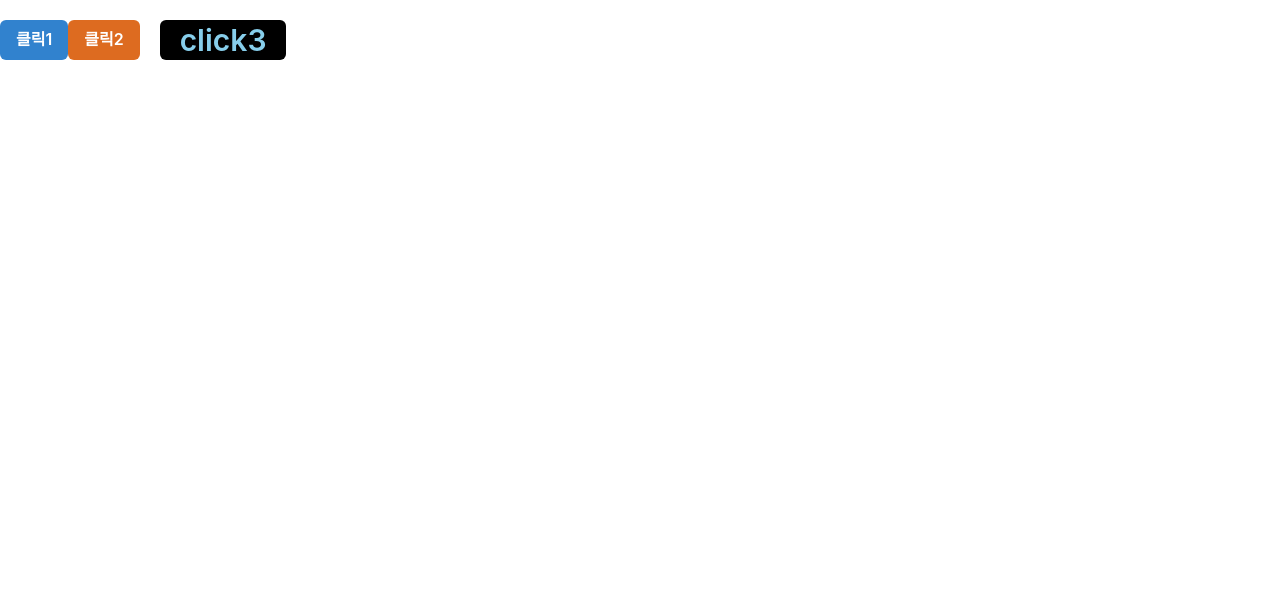
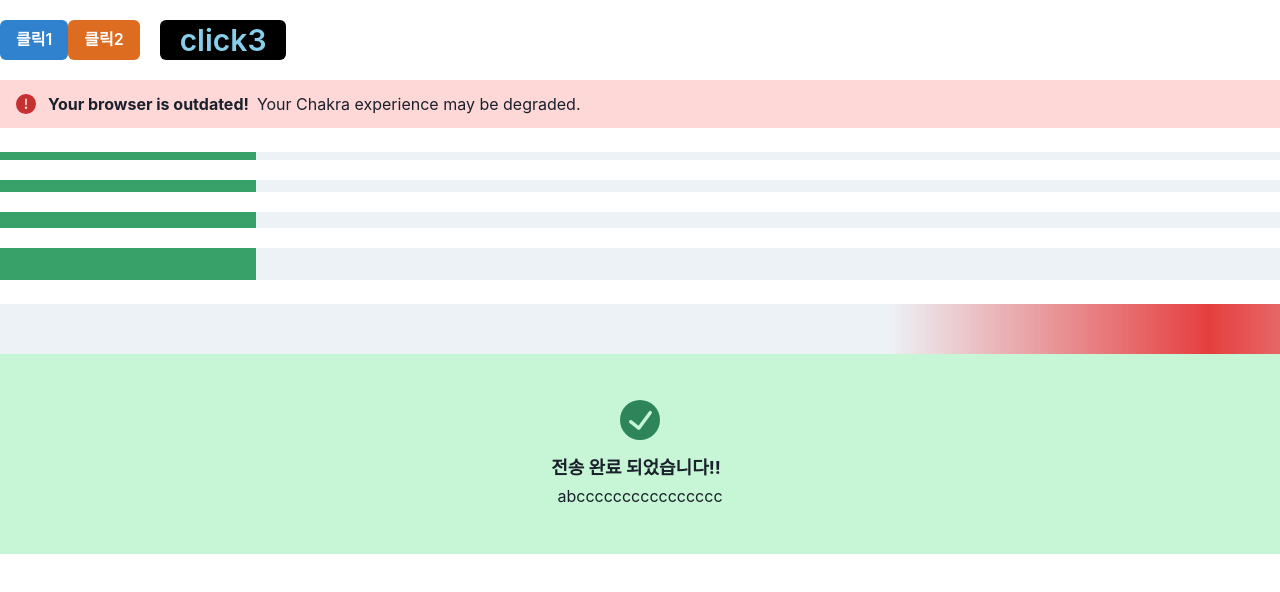
Before and after one commit to hagop5989/react20240509, a React (Vite) app: page / in a window 1280 px wide. Shown: the top 592 px of the page. Built offline with nearby package versions, Linux system fonts and the light colour scheme.

Commit message:
20240510 react chakra ui 맛보기 (학원)

```diff
--- a/src/App.jsx
+++ b/src/App.jsx
@@ -1,5 +1,14 @@
 import React from "react";
-import { Button, ChakraProvider } from "@chakra-ui/react";
+import {
+  Alert,
+  AlertDescription,
+  AlertIcon,
+  AlertTitle,
+  Button,
+  ChakraProvider,
+  Progress,
+  Stack,
+} from "@chakra-ui/react";
 
 function App(props) {
   return (
@@ -21,6 +30,48 @@ function App(props) {
           click3{" "}
         </Button>
       </div>
+
+      <div>
+        <Alert status="error">
+          <AlertIcon />
+          <AlertTitle>Your browser is outdated!</AlertTitle>
+          <AlertDescription>
+            Your Chakra experience may be degraded.
+          </AlertDescription>
+        </Alert>
+      </div>
+      <div>
+        <br />
+      </div>
+      <Stack spacing={5}>
+        <Progress colorScheme="green" size="sm" value={20} />
+        <Progress colorScheme="green" size="md" value={20} />
+        <Progress colorScheme="green" size="lg" value={20} />
+        <Progress colorScheme="green" height="32px" value={20} />
+      </Stack>
+      <br />
+      <Progress
+        colorScheme={"red"}
+        sx={{ height: "50px" }}
+        size="xs"
+        isIndeterminate
+      />
+
+      <Alert
+        status="success"
+        variant="subtle"
+        flexDirection="column"
+        alignItems="center"
+        justifyContent="center"
+        textAlign="center"
+        height="200px"
+      >
+        <AlertIcon boxSize="40px" mr={0} />
+        <AlertTitle mt={4} mb={1} fontSize="lg">
+          전송 완료 되었습니다!!
+        </AlertTitle>
+        <AlertDescription maxWidth="sm">abcccccccccccccccc</AlertDescription>
+      </Alert>
     </ChakraProvider>
   );
 }
```
